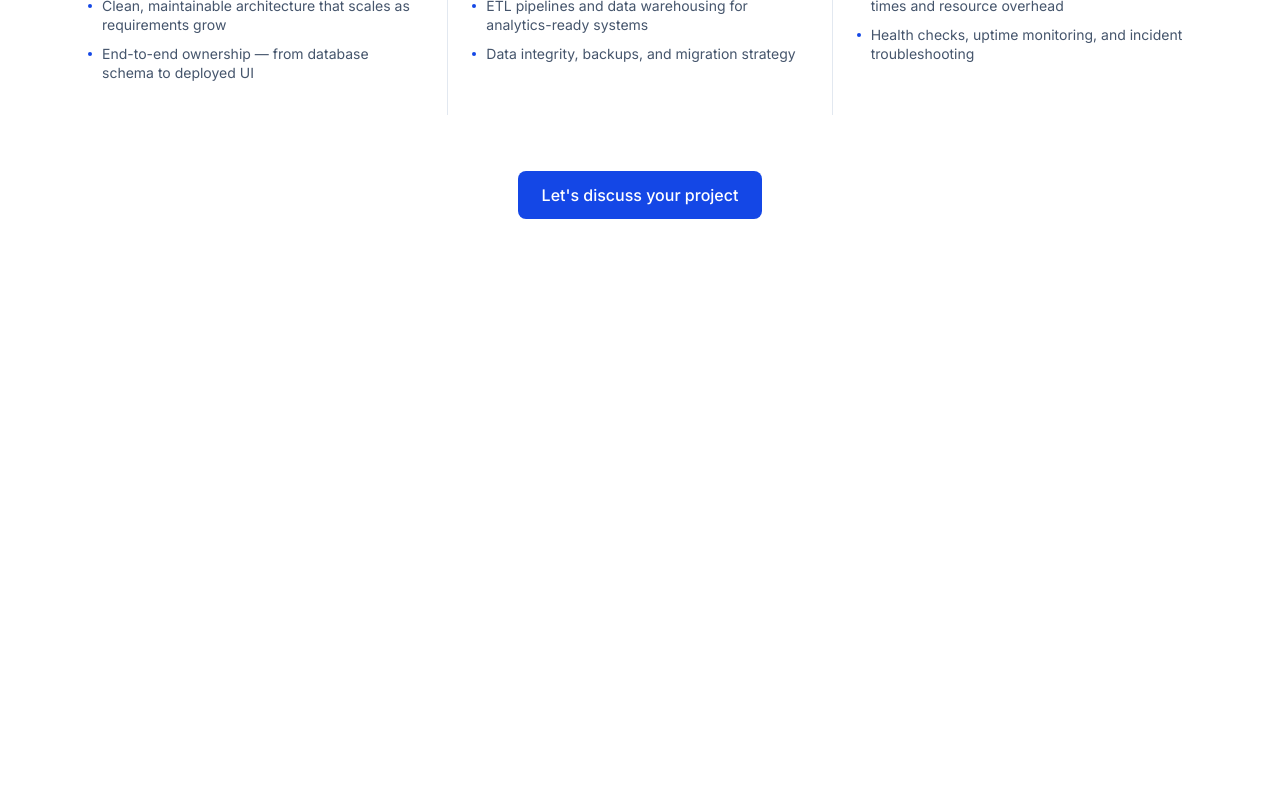
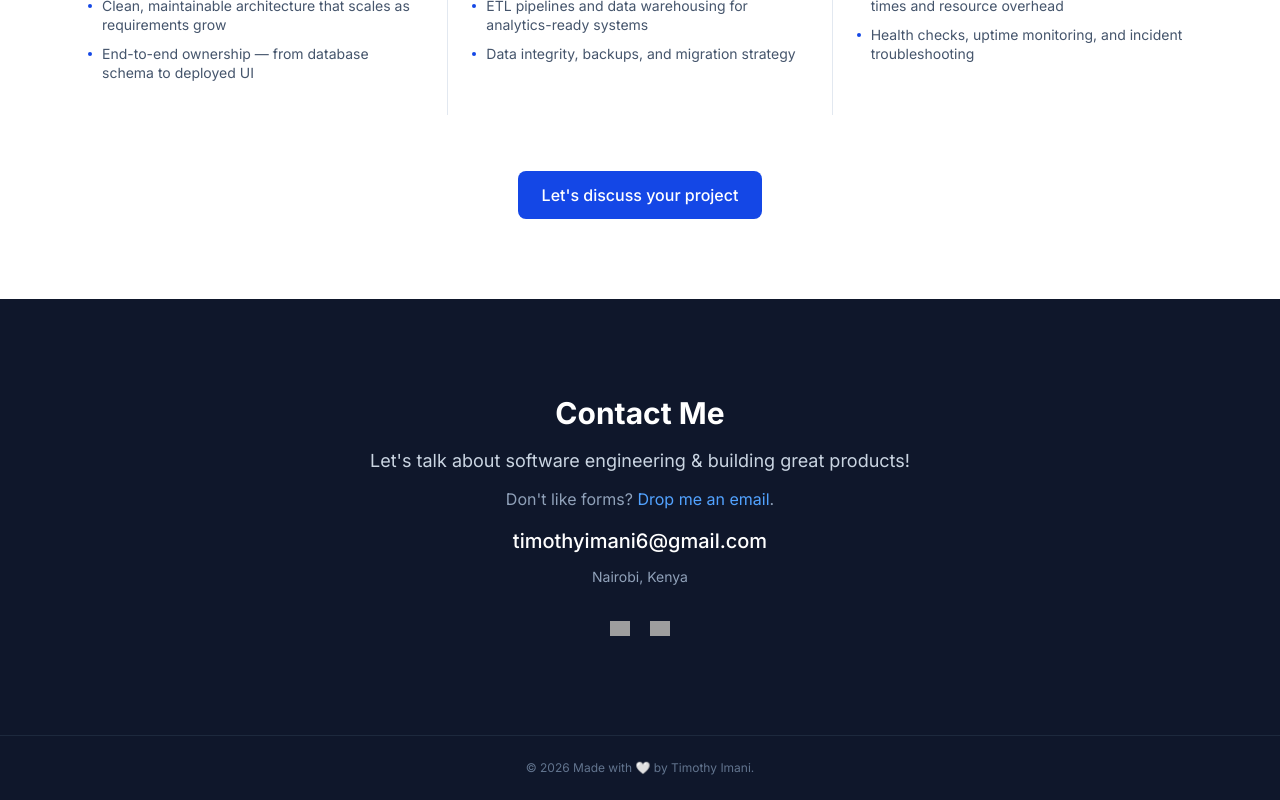
Before and after one commit to imani-prog/Timothy-Imani, a React (Vite) app: page / in a window 1280 px wide. Shown: the part 4083-4883 px from the top of the page. Before the commit the page ends 4382 px from the top, so only its background shows below. Built offline with nearby package versions, Linux system fonts and the light colour scheme; grey boxes are pictures that could not be loaded.

Commit message:
Added contact section

```diff
--- a/src/App.jsx
+++ b/src/App.jsx
@@ -4,6 +4,7 @@ import About from './components/sections/About'
 import Skills from './components/sections/Skills'
 import Projects from './components/sections/Projects'
 import Services from './components/sections/Services'
+import Contact from './components/sections/Contact'
 
 function App() {
   return (
@@ -15,6 +16,7 @@ function App() {
         <Skills />
         <Projects />
         <Services />
+        <Contact />
       </main>
     </div>
   )
--- /dev/null
+++ b/src/components/sections/Contact.jsx
@@ -0,0 +1,68 @@
+export default function Contact() {
+  return (
+    <section id="contact" className="bg-slate-900 dark:bg-slate-950 text-white">
+      <div className="max-w-2xl mx-auto px-5 sm:px-8 py-24 text-center">
+        <h2 className="text-2xl sm:text-3xl font-bold">Contact Me</h2>
+
+        <p className="mt-4 text-base sm:text-lg text-slate-300">
+          Let's talk about software engineering & building great products!
+        </p>
+
+        <p className="mt-3 text-sm sm:text-base text-slate-400">
+          Don't like forms?{' '}
+          <a
+            href="mailto:timothyimani6@gmail.com"
+            className="text-blue-400 hover:underline"
+          >
+            Drop me an email
+          </a>
+          .
+        </p>
+
+        <a
+          href="mailto:timothyimani6@gmail.com"
+          className="block mt-4 text-lg sm:text-xl font-medium text-white hover:text-blue-400 transition-colors"
+        >
+          timothyimani6@gmail.com
+        </a>
+
+        <p className="mt-3 text-sm text-slate-400">Nairobi, Kenya</p>
+
+        <div className="flex items-center justify-center gap-5 mt-8">
+          <a
+            href="https://github.com/imani-prog"
+            target="_blank"
+            rel="noreferrer"
+            aria-label="GitHub"
+            className="text-slate-400 hover:text-blue-400 transition-colors"
+          >
+            <img
+              src="https://cdn.jsdelivr.net/gh/devicons/devicon/icons/github/github-original.svg"
+              alt="GitHub Icon"
+              className="w-5 h-5 object-contain"
+            />
+          </a>
+          <a
+            href="https://www.linkedin.com/in/timothy-imani-5677ba253"
+            target="_blank"
+            rel="noreferrer"
+            aria-label="LinkedIn"
+            className="text-slate-400 hover:text-blue-400 transition-colors"
+          >
+            <img
+              src="https://cdn.jsdelivr.net/gh/devicons/devicon/icons/linkedin/linkedin-original.svg"
+              alt="LinkedIn Icon"
+              className="w-5 h-5 object-contain"
+            />
+          </a>
+        </div>
+      </div>
+
+      <div className="border-t border-slate-800">
+        <p className="text-center text-xs text-slate-500 py-6">
+          © {new Date().getFullYear()} Made with 🤍 by Timothy Imani.
+        </p>
+      </div>
+    </section>
+  )
+}
```
